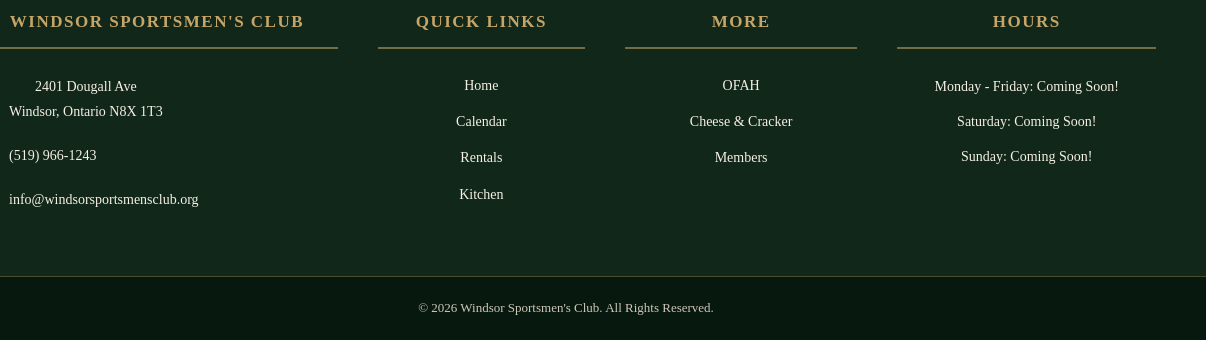
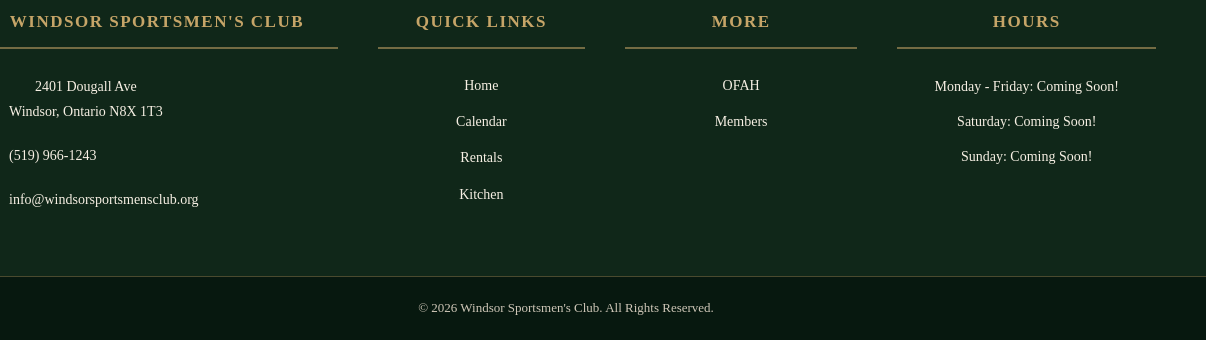
Before and after one commit to SilverMum/WSC, a plain HTML site: page index.html in a window 1280 px wide. Shown: the part 3300-3640 px from the top of the page, 74-1280 px from the left. Drawn offline with Linux system fonts and the light colour scheme.

Commit message:
Remove Cheese & Cracker link from footer

```diff
--- a/index.html
+++ b/index.html
@@ -451,7 +451,6 @@
     <h3>MORE</h3>
     <ul>
         <li><a href="ofha.html">OFAH</a></li>
-        <li><a href="cheese-cracker.html">Cheese &amp; Cracker</a></li>
         <li><a href="members.html">Members</a></li>
     </ul>
 </div>
```
